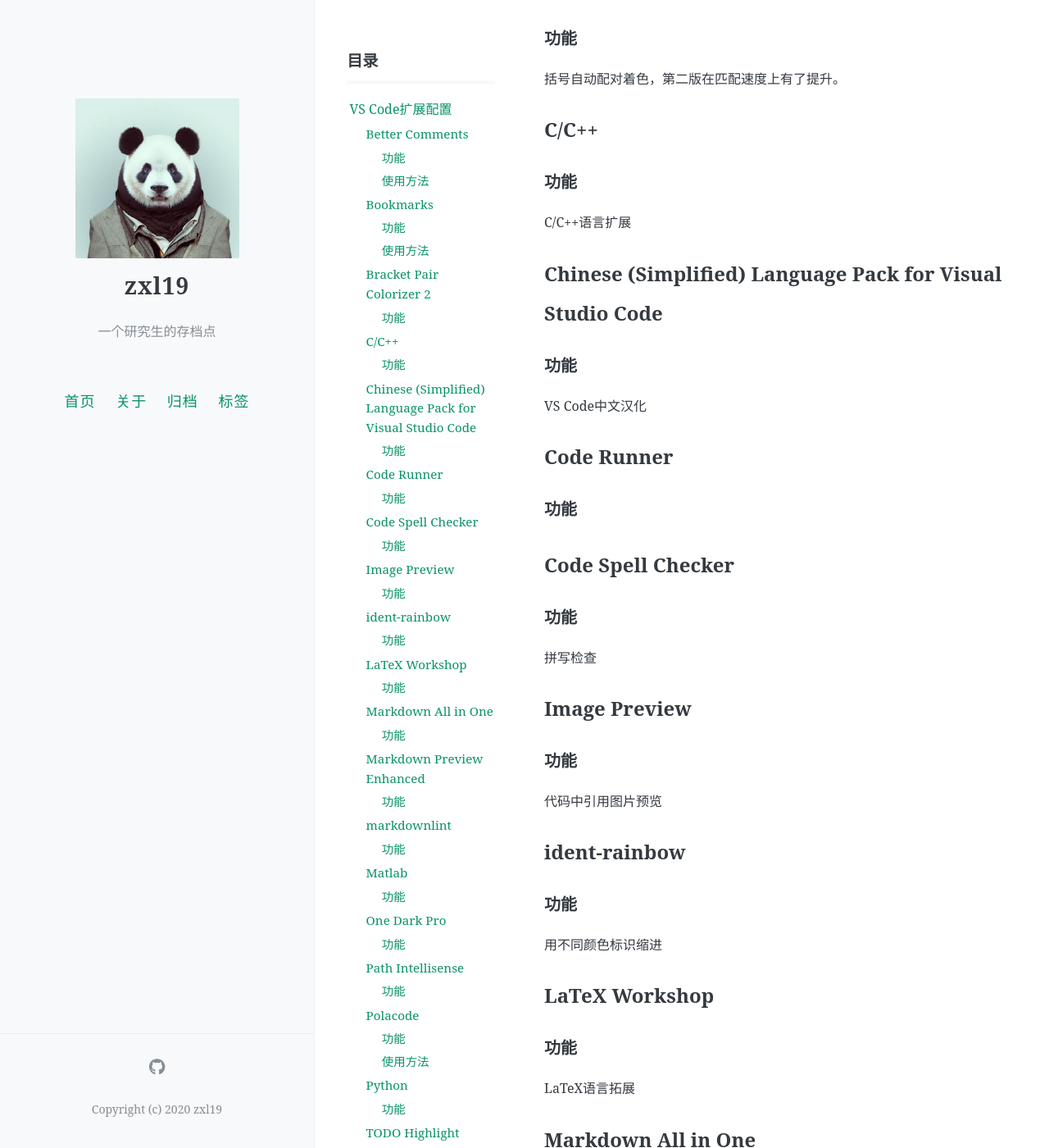
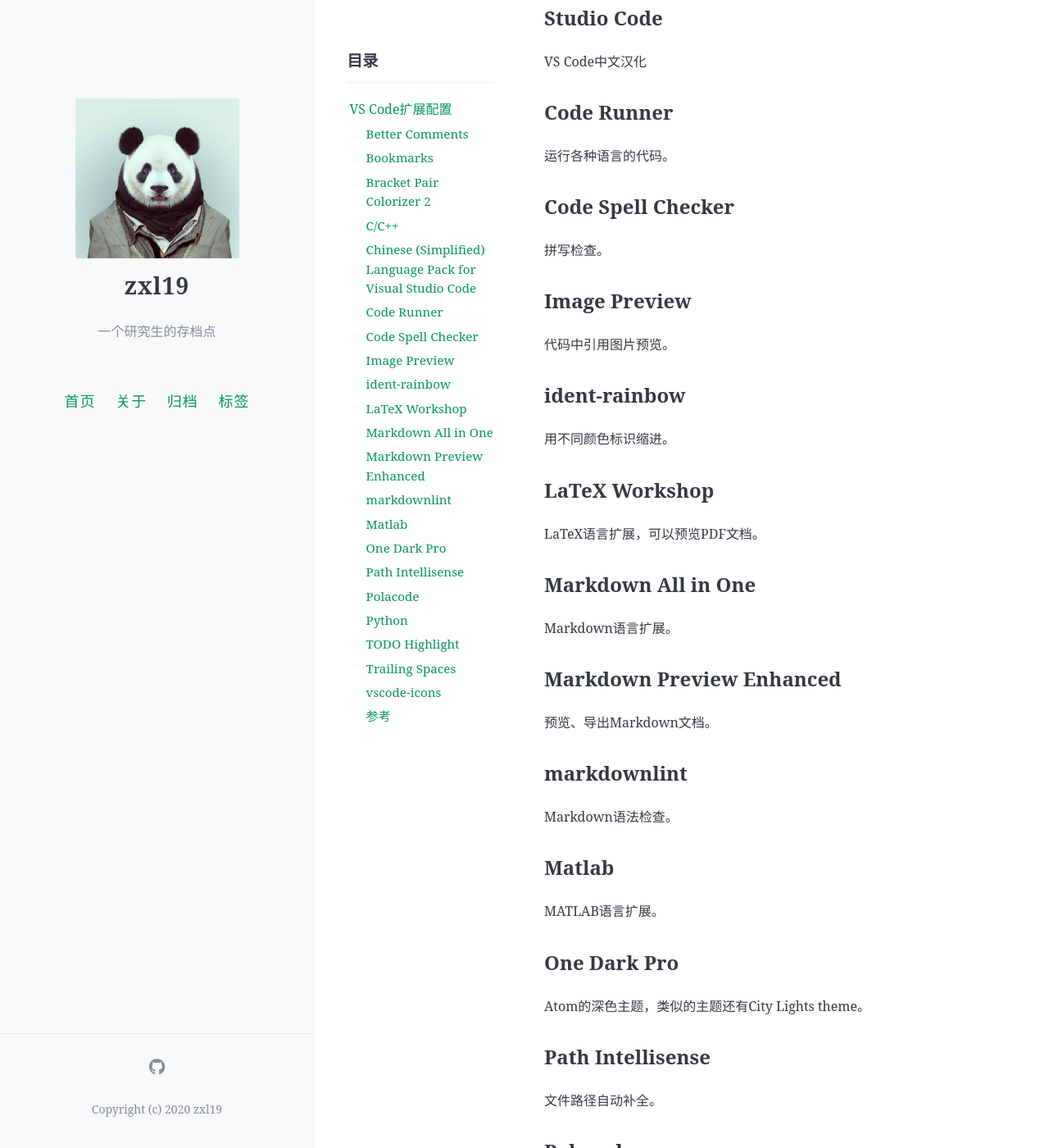
Before and after one commit to zxl19/zxl19.github.io, a Jekyll site: the page built from _posts/2020-06-03-VSCode-extension.md, in a window 1280 px wide and 1400 px high, scrolled down 950 px. Shown: the whole window at 82% size. Built offline with Jekyll 4.4.1, drawn with Linux system fonts in a browser that asks for light colours; comment, search, counter and statistics services are not loaded; some of the changed text lies outside the part shown.

Commit message:
Update 2020-06-03-VSCode-extension.md

````diff
--- a/_posts/2020-06-03-VSCode-extension.md
+++ b/_posts/2020-06-03-VSCode-extension.md
@@ -15,11 +15,7 @@ pinned: false
 
 ## Better Comments
 
-### 功能
-
-生成多种样式的注释
-
-### 使用方法
+根据注释类型生成不同样式的注释。
 
 ```C++
 // ! 警告类语句（红色）
@@ -33,119 +29,80 @@ pinned: false
 
 ## Bookmarks
 
-### 功能
+选定行生成书签，可以在书签之间进行跳转。
 
-选定行生成书签
-
-### 使用方法
-
-鼠标右键菜单内操作
+鼠标右键菜单内操作。
 
 ## Bracket Pair Colorizer 2
-
-### 功能
 
 括号自动配对着色，第二版在匹配速度上有了提升。
 
 ## C/C++
 
-### 功能
-
-C/C++语言扩展
+C/C++语言扩展。
 
 ## Chinese (Simplified) Language Pack for Visual Studio Code
-
-### 功能
 
 VS Code中文汉化
 
 ## Code Runner
 
-### 功能
+运行各种语言的代码。
 
 ## Code Spell Checker
 
-### 功能
-
-拼写检查
+拼写检查。
 
 ## Image Preview
 
-### 功能
-
-代码中引用图片预览
+代码中引用图片预览。
 
 ## ident-rainbow
 
-### 功能
-
-用不同颜色标识缩进
+用不同颜色标识缩进。
 
 ## LaTeX Workshop
 
-### 功能
-LaTeX语言拓展
+LaTeX语言扩展，可以预览PDF文档。
 
 ## Markdown All in One
 
-### 功能
-
-Markdown语言扩展
+Markdown语言扩展。
 
 ## Markdown Preview Enhanced
 
-### 功能
-
-预览、导出Markdown文档
+预览、导出Markdown文档。
 
 ## markdownlint
 
-### 功能
-
-Markdown语法检查
+Markdown语法检查。
 
 ## Matlab
 
-### 功能
-
-MATLAB语言扩展
+MATLAB语言扩展。
 
 ## One Dark Pro
 
-### 功能
-
-深色主题，类似的还有City Lights theme。
+Atom的深色主题，类似的主题还有City Lights theme。
 
 ## Path Intellisense
 
-### 功能
-
-文件路径自动补全
+文件路径自动补全。
 
 ## Polacode
 
-### 功能
-
 代码截图
-
-### 使用方法
 
 1. `Ctrl`+`Shift`+`P`选择Polarcode
 2. 选中要截图的代码
 
 ## Python
 
-### 功能
-
 Python语言扩展
 
 ## TODO Highlight
 
-### 功能
-
 高亮TODO:和FIXME:标识，类似功能Todo Tree。
-
-### 使用方法
 
 ```markdown
 TODO: 待办内容
@@ -154,15 +111,11 @@ FIXME: 待修复内容
 
 ## Trailing Spaces
 
-### 功能
-
-显示尾部跟随空格
+显示尾部跟随空格。
 
 ## vscode-icons
 
-### 功能
-
-文件图标主题，类似的还有Material Icon Theme。
+文件图标主题，类似的主题还有Material Icon Theme。
 
 ## 参考
 
````
